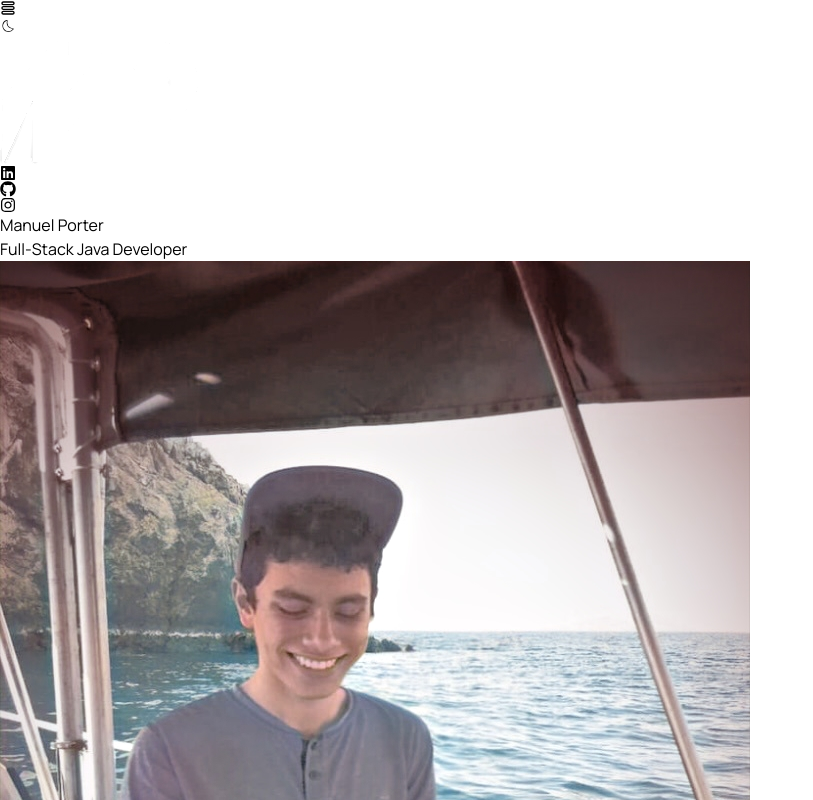
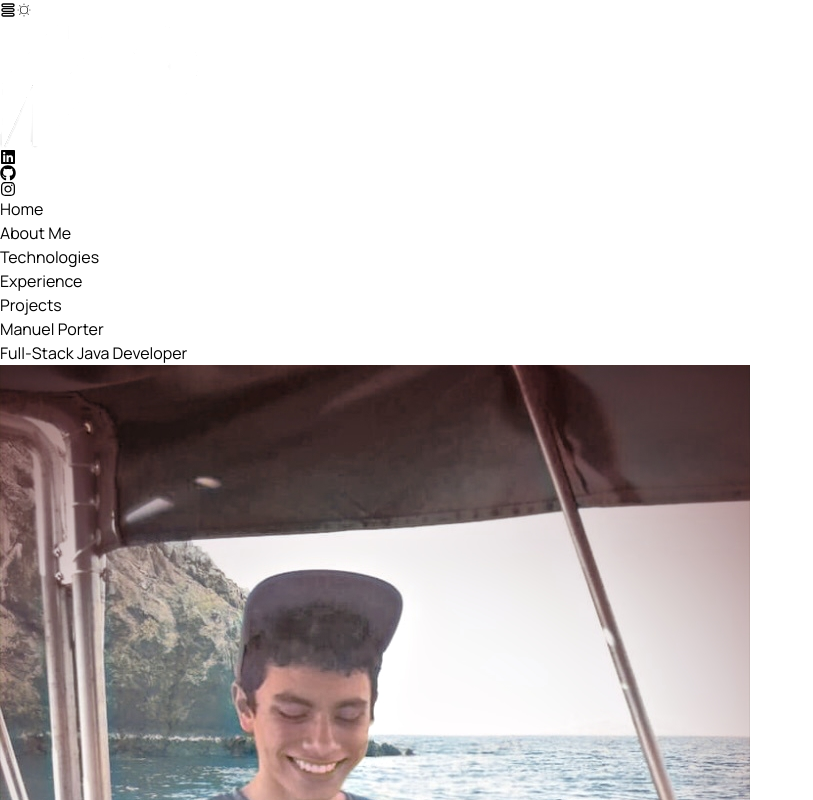
Before and after one commit to ManuelPorter/Portfolio, a React (Vite) app: page / in a window 1280 px wide. Both pictures are taken after a click on the button 8 px from the left and 26 px from the top of the page. Shown: the top 800 px of the page, without its empty margins (0-813 px from the left). Built offline with nearby package versions, Linux system fonts and the light colour scheme.

Commit message:
Update-2: Fix burger menu

```diff
--- a/src/components/Navbar.jsx
+++ b/src/components/Navbar.jsx
@@ -1,4 +1,5 @@
 import PropTypes from 'prop-types';
+import { useState, useEffect, useRef } from 'react';
 import logo from "../assets/logo.png";
 import {FaLinkedin} from "react-icons/fa";
 import {FaGithub} from "react-icons/fa";
@@ -8,11 +9,92 @@ import { CiDark } from "react-icons/ci";
 import { CiLight } from "react-icons/ci";
 
 const Navbar = ({ toggleTheme, theme }) => {
+    const [menuOpen, setMenuOpen] = useState(false);
+
+    const menuRef = useRef(null);
+
+    useEffect(() => {
+      const onKey = (e) => {
+        if (e.key === 'Escape') setMenuOpen(false);
+      };
+      const onResize = () => {
+        if (window.innerWidth >= 768) setMenuOpen(false); // close mobile menu on larger screens
+      };
+      window.addEventListener('keydown', onKey);
+      window.addEventListener('resize', onResize);
+      return () => {
+        window.removeEventListener('keydown', onKey);
+        window.removeEventListener('resize', onResize);
+      };
+    }, []);
+
+    // Focus trap + body scroll lock for mobile menu
+    useEffect(() => {
+      if (!menuOpen) {
+        document.body.style.overflow = '';
+        return;
+      }
+
+      document.body.style.overflow = 'hidden';
+      const container = menuRef.current;
+      if (!container) return;
+
+      const focusable = container.querySelectorAll(
+        'a[href], button:not([disabled]), [tabindex]:not([tabindex="-1"])'
+      );
+      const first = focusable[0];
+      const last = focusable[focusable.length - 1];
+      if (first) first.focus();
+
+      const handleTab = (e) => {
+        if (e.key !== 'Tab') return;
+        if (focusable.length === 0) {
+          e.preventDefault();
+          return;
+        }
+        if (e.shiftKey) {
+          if (document.activeElement === first) {
+            e.preventDefault();
+            last.focus();
+          }
+        } else {
+          if (document.activeElement === last) {
+            e.preventDefault();
+            first.focus();
+          }
+        }
+      };
+
+      container.addEventListener('keydown', handleTab);
+      return () => {
+        container.removeEventListener('keydown', handleTab);
+        document.body.style.overflow = '';
+      };
+    }, [menuOpen]);
+
+    const scrollToId = (id) => {
+      if (id === 'home') {
+        window.scrollTo({ top: 0, behavior: 'smooth' });
+      } else {
+        const el = document.getElementById(id);
+        if (el) el.scrollIntoView({ behavior: 'smooth' });
+      }
+      setMenuOpen(false);
+    };
+
     return (
       <nav className="w-full fixed top-0 left-0 bg-slate-950 outline-stone-500 mb-20 flex items-center justify-between py-4 px-6 border-b border-gray-700">
         {/* Left: Menu Icon */}
-        <div id="menuAndToogle" className="flex items-center gap-4">
-          <TiThMenuOutline className="text-3xl fill-white hover:fill-slate-400 cursor-pointer" />
+        {/* Adjusted left margin (moved a little left compared to previous) */}
+        <div id="menuAndToogle" className="flex items-center gap-4 ml-1 sm:ml-2 md:ml-4 z-20">
+          <button
+            onClick={() => setMenuOpen((s) => !s)}
+            aria-label={menuOpen ? 'Close menu' : 'Open menu'}
+            aria-expanded={menuOpen}
+            className="text-3xl z-20 text-white hover:text-gray-400"
+          >
+            <TiThMenuOutline className="w-6 h-6" />
+          </button>
         {/* Theme Toggle (accessible button) */}
         <button
           onClick={toggleTheme}
@@ -35,6 +117,7 @@ const Navbar = ({ toggleTheme, theme }) => {
 
           </div>
             <div id="right-icons" className="flex items-center gap-4">
+
           {/* Social Icons */}
           <a
             href="https://www.linkedin.com/in/jmanrp/"
@@ -61,6 +144,63 @@ const Navbar = ({ toggleTheme, theme }) => {
             <FaInstagram className="text-3xl fill-white hover:fill-slate-400" />
           </a>
         </div>
+        {/* Mobile menu overlay (small screens) */}
+        {menuOpen && (
+          // Show overlay on all screen sizes so the burger menu works on desktop as well
+          <div className="fixed inset-0 z-50" role="dialog" aria-modal="true">
+            <div
+              className={`${theme === 'dark' ? 'absolute inset-0 bg-black/40' : 'absolute inset-0 bg-white/40'}`}
+              onClick={() => setMenuOpen(false)}
+              aria-hidden
+            />
+                <div ref={menuRef} className={`absolute top-16 left-2 w-64 rounded-md p-4 shadow-lg ${theme === 'dark' ? 'bg-slate-900 text-white' : 'bg-white text-gray-900'}`}>
+              <ul className="flex flex-col gap-3">
+                <li>
+                  <button
+                        onClick={() => scrollToId('home')}
+                        className={`w-full text-left px-2 py-2 rounded ${theme === 'dark' ? 'hover:bg-slate-800' : 'hover:bg-gray-100'}`}
+                  >
+                    Home
+                  </button>
+                </li>
+                <li>
+                  <button
+                        onClick={() => scrollToId('aboutSection')}
+                        className={`w-full text-left px-2 py-2 rounded ${theme === 'dark' ? 'hover:bg-slate-800' : 'hover:bg-gray-100'}`}
+                  >
+                    About Me
+                  </button>
+                </li>
+                <li>
+                  <button
+                        onClick={() => scrollToId('technologiesSection')}
+                        className={`w-full text-left px-2 py-2 rounded ${theme === 'dark' ? 'hover:bg-slate-800' : 'hover:bg-gray-100'}`}
+                  >
+                    Technologies
+                  </button>
+                </li>
+                <li>
+                  <button
+                        onClick={() => scrollToId('experienceSection')}
+                        className={`w-full text-left px-2 py-2 rounded ${theme === 'dark' ? 'hover:bg-slate-800' : 'hover:bg-gray-100'}`}
+                  >
+                    Experience
+                  </button>
+                </li>
+                <li>
+                  {/* Projects placeholder - will link to a page later */}
+                      <div
+                        className={`w-full text-left px-2 py-2 rounded ${theme === 'dark' ? 'text-gray-400' : 'text-gray-500'}`}
+                        aria-disabled="true"
+                        title="Projects page coming soon"
+                      >
+                        Projects
+                      </div>
+                </li>
+              </ul>
+            </div>
+          </div>
+        )}
       </nav>
     );
   };
--- a/src/components/Technologies.jsx
+++ b/src/components/Technologies.jsx
@@ -4,7 +4,7 @@ import PropTypes from 'prop-types';
 
 const Technologies = ({theme}) => {
   return (
-    <div>
+    <div id="technologiesSection">
       <h1 className={`${theme==='dark' ? 'text-neutral-200' : 'text-gray-500'} mt-64 pb-24 text-2xl lg:text-4xl text-center items-center justify-center `}>
         Technologies
       </h1>
```
